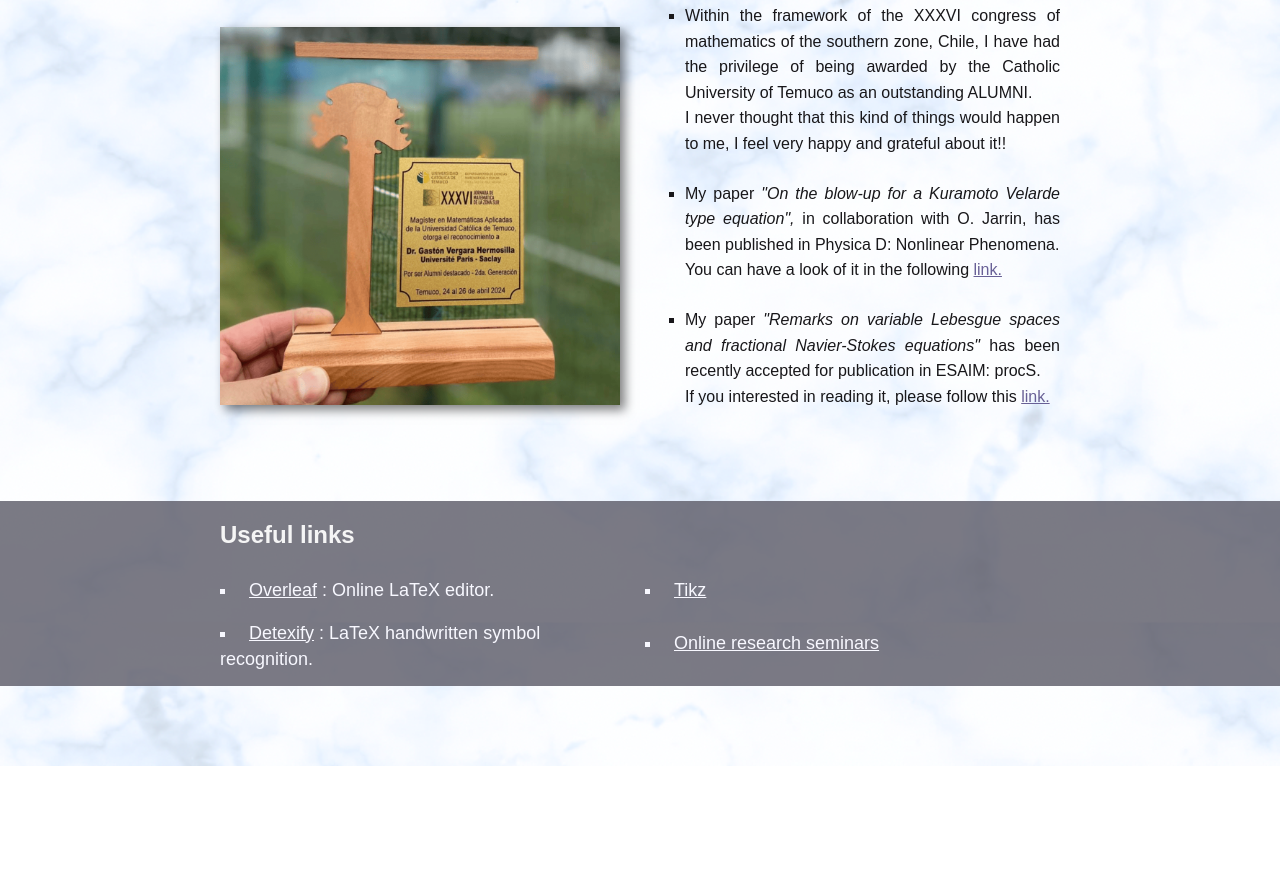
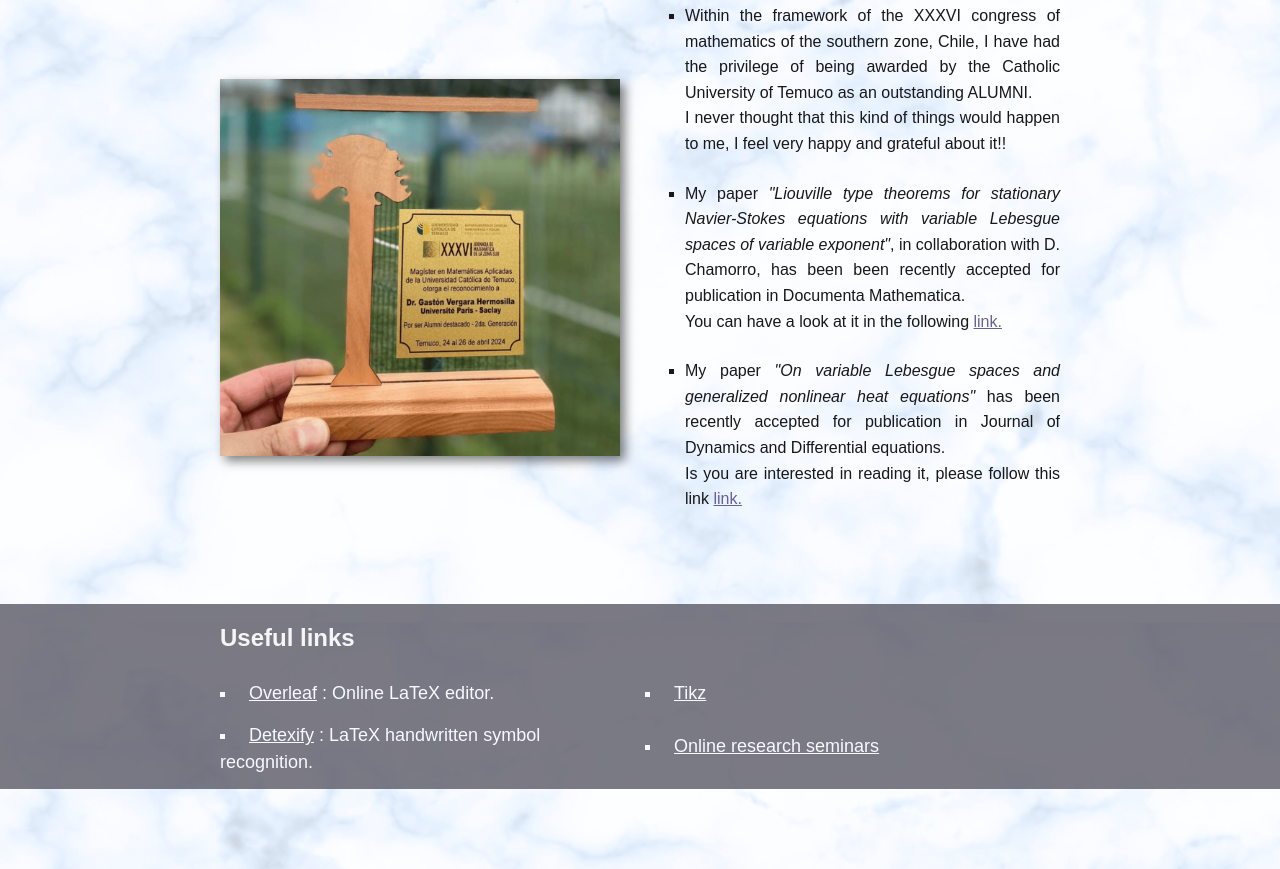
Before and after one commit to gvh-math/webpage, a plain HTML site: page index.html in a window 1280 px wide. Shown: the part 1209-2078 px from the top of the page. Before the commit the page ends 1975 px from the top, so only its background shows below. Drawn offline with Linux system fonts and the light colour scheme.

Commit message:
Update index.html

```diff
--- a/index.html
+++ b/index.html
@@ -2,7 +2,7 @@
 <html lang="en">
     <head>
         <meta charset="UTF-8">
-        <meta name="description" content="Welcome to Dr. Gastón Vergara-Hermosilla webpage in here you can find every aspect related to my mathematics world; including my publications, teaching informationd and more">
+        <meta name="viewport" content="width=device-width, initial-scale=1.0">
            <title> Gaston Vergara Hermosilla webpage </title>
                 <link rel="stylesheet" href="style%20index.css">
                 <link href="fondos%2003.png">
@@ -76,11 +76,13 @@
 <p><li>Within the framework of the XXXVI congress of mathematics of the southern zone, Chile, I have had the privilege of being awarded by the Catholic University of Temuco as an outstanding ALUMNI.
 <br>I never thought that this kind of things would happen to me, I feel very happy and grateful about it!! </li></p>
 
-<p><li>My paper <i>"On the blow-up for a Kuramoto Velarde type equation",</i> in collaboration with O. Jarrin, has been published in Physica D: Nonlinear Phenomena.
-<br>You can have a look of it in the following <a href="https://doi.org/10.1016/j.physd.2024.134407" target="_blank">link.</a></li></p>
+<p><li>My paper <i>"Liouville type theorems for stationary Navier-Stokes equations with variable Lebesgue spaces of variable exponent"</i>, in collaboration with D. Chamorro, has been  been recently accepted for publication in Documenta Mathematica.
+<br>You can have a look at it in the following <a href="https://arxiv.org/pdf/2311.07173" target="_blank">link.</a></li></p>
 
-<p><li> My paper <i>"Remarks on variable Lebesgue spaces and fractional Navier-Stokes equations"</i> has been recently accepted for publication in ESAIM: procS.
-<br>If you interested in reading it, please follow this <a href="https://arxiv.org/pdf/2402.07508" target="_blank">link.</a></li></p>
+<p><li>My paper <i>"On variable Lebesgue spaces and generalized nonlinear heat equations"</i> has been recently accepted for publication in Journal of Dynamics and Differential equations.
+<br>Is you are interested in reading it, please follow this link <a href="https://arxiv.org/pdf/2404.09588v2" target="_blank">link.</a></li></p>
+
+
 </ul>
   </div>
 
```
